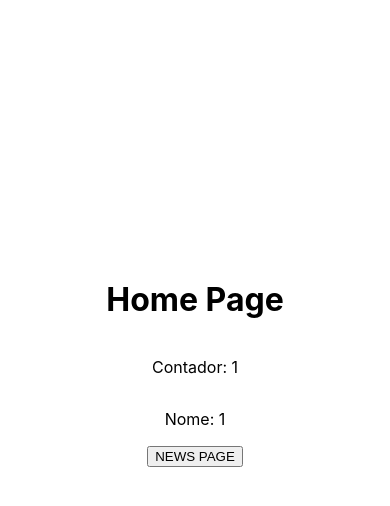
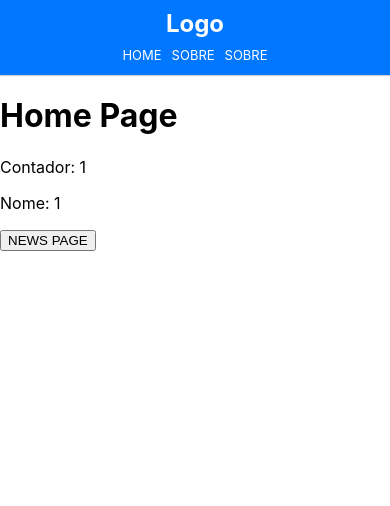
Before and after one commit to guilhermefernandesk/contador, a React (Create React App) app: page /home/1/1 in a window 390 px wide. Shown: the top 506 px of the page. Built offline with nearby package versions, Linux system fonts and the light colour scheme.

Commit message:
add-header-responsive

```diff
--- a/src/Pages/Home.jsx
+++ b/src/Pages/Home.jsx
@@ -1,5 +1,7 @@
 import React from "react";
 import { Link, useParams } from "react-router-dom";
+
+import Header from "../components/Header/Header";
 
 
 
@@ -8,7 +10,11 @@ function Home() {
   const { name } = useParams();
 
   return (
-    <div className='App'>
+    <div>
+      <div>
+        <Header />
+      </div>
+      <div>
         <h1>Home Page</h1>
         <p>Contador: {count} </p>
         <p>Nome: {name} </p>
@@ -16,6 +22,7 @@ function Home() {
           <button>NEWS PAGE</button>
         </Link>
       </div>
+    </div>
   );
 };
 
--- /dev/null
+++ b/src/components/Header/Header.css
@@ -0,0 +1,62 @@
+.header-fixed{
+    background-color: rgb(0, 119, 255);
+    box-shadow:0 1px 1px #ccc;
+    padding: 20px 40px;
+    height: 80px;
+    color: white;
+    box-sizing: border-box;
+    top: -100px;
+    -webkit-transition:top 0.3s;
+	transition:top 0.3s;
+}
+.header-fixed .header-limiter {
+	max-width: 1200px;
+	text-align: center;
+	margin: 0 auto;
+}
+.header-fixed .header-limiter h1 {
+	float: left;
+	line-height: 40px;
+	margin: 0;
+}
+.header-fixed .header-limiter a {
+	color: #ffffff;
+	text-decoration: none;
+}
+.header-fixed .header-limiter nav {
+	line-height: 40px;
+	float: right;
+}
+.header-fixed .header-limiter nav a{
+	display: inline-block;
+	padding: 0 5px;
+	text-decoration:none;
+	color: #ffffff;
+}
+.header-fixed .header-limiter nav a:hover{
+    color: red;
+}
+@media all and (max-width: 600px) {
+
+	.header-fixed {
+		padding: 20px 0;
+		height: 75px;
+	}
+
+	.header-fixed .header-limiter h1 {
+		float: none;
+		margin: -8px 0 10px;
+		text-align: center;
+		font-size: 24px;
+		line-height: 1;
+	}
+
+	.header-fixed .header-limiter nav {
+		line-height: 1;
+		float:none;
+	}
+
+	.header-fixed .header-limiter nav a {
+		font-size: 13px;
+	}
+}
--- /dev/null
+++ b/src/components/Header/Header.jsx
@@ -0,0 +1,19 @@
+import React from "react";
+import '../Header/Header.css'
+
+const Header = () => {
+    return (
+        <header className="header-fixed">
+            <div className="header-limiter">
+                <h1><a>Logo</a></h1>
+                <nav>
+                    <a>HOME</a>
+                    <a>SOBRE</a>
+                    <a>SOBRE</a>
+                </nav>
+            </div>
+        </header>
+    );
+};
+
+export default Header;
```
Lines whose indentation alone changed are shown as unchanged.
